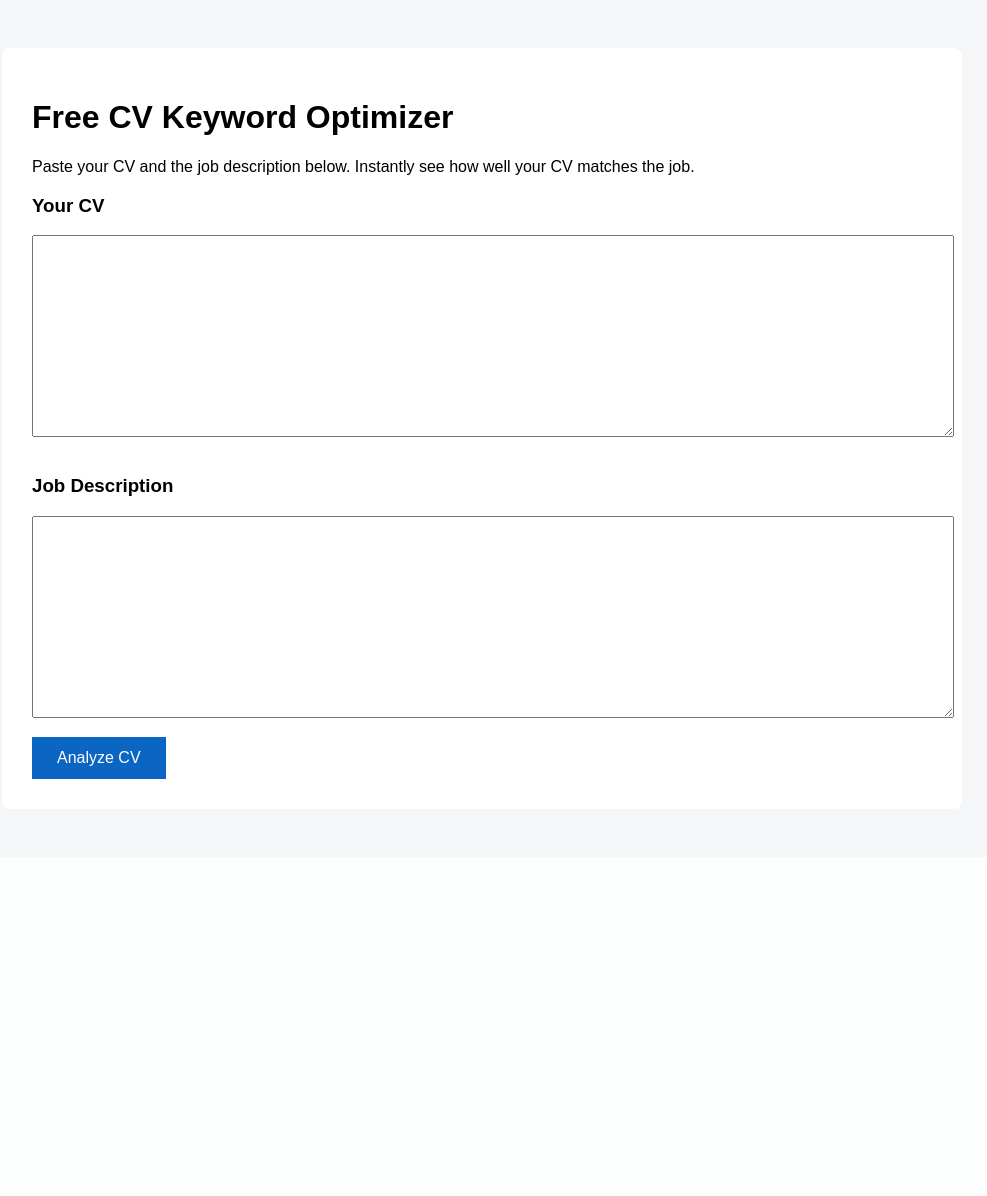
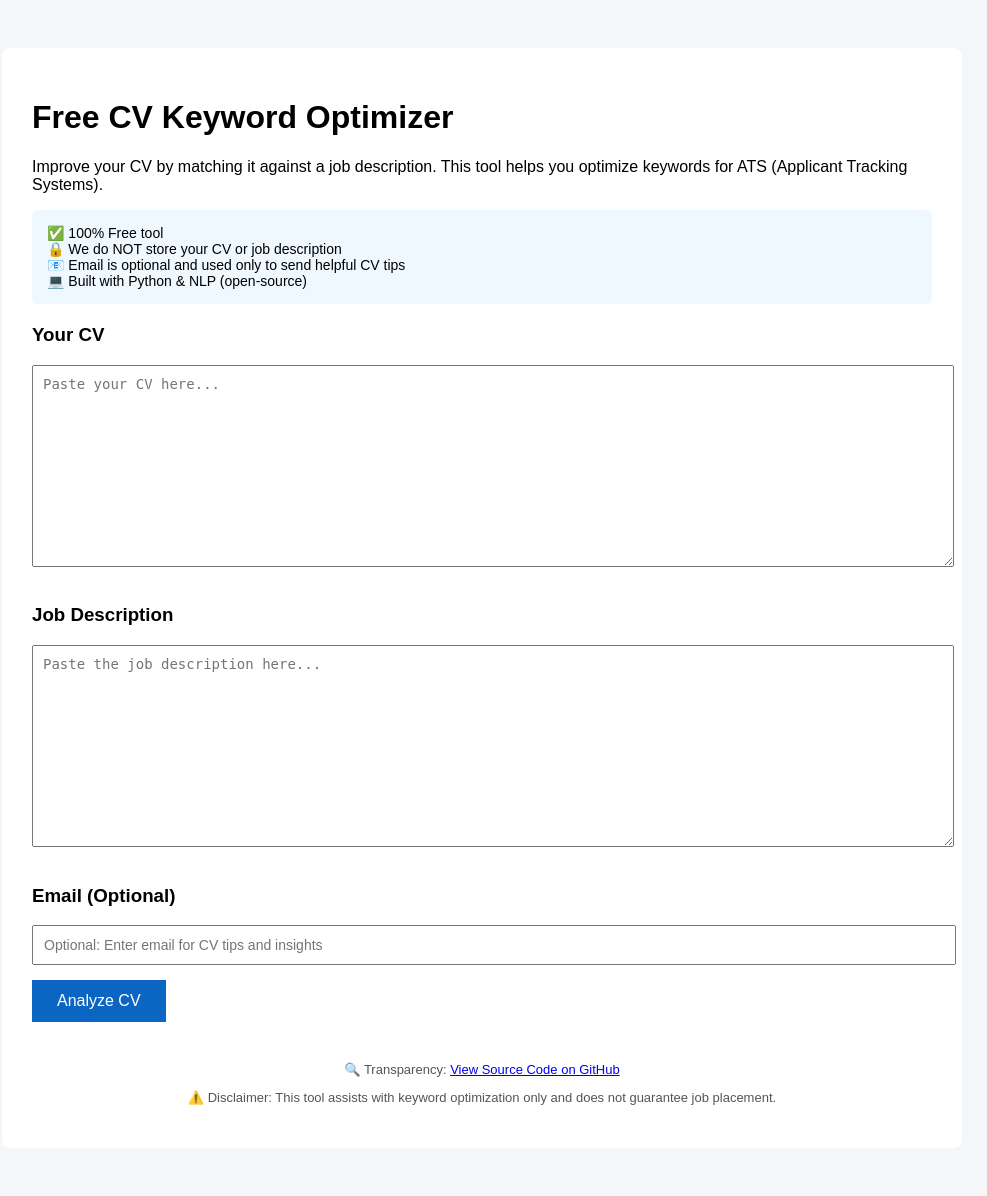
Before and after one commit to ThapeloAKhechane/cv-keyword-optimizer, a FastAPI app: page / in a window 1280 px wide. Shown: the whole page, without its empty margins (158-1145 px from the left). Before the commit the page ends 779 px from the top, so only its background shows below. Run offline with FastAPI, Linux system fonts and the light colour scheme.

Commit message:
Add trust elements and optional email capture

```diff
--- a/app.py
+++ b/app.py
@@ -2,6 +2,7 @@ from fastapi import FastAPI, Request, Form
 from fastapi.responses import HTMLResponse
 from fastapi.templating import Jinja2Templates
 import uvicorn
+from datetime import datetime
 
 from nlp import compare_cv_to_job
 
@@ -14,7 +15,11 @@ templates = Jinja2Templates(directory="templates")
 def home(request: Request):
     return templates.TemplateResponse(
         "index.html",
-        {"request": request, "result": None}
+        {
+            "request": request,
+            "result": None,
+            "message": None
+        }
     )
 
 
@@ -22,12 +27,56 @@ def home(request: Request):
 def analyze(
     request: Request,
     cv_text: str = Form(...),
-    job_text: str = Form(...)
+    job_text: str = Form(...),
+    email: str = Form(None)
 ):
+    # Run NLP comparison (CV and Job text are NOT stored)
     result = compare_cv_to_job(cv_text, job_text)
+
+    # Optional: save email safely (ONLY email, no CV data)
+    if email:
+        with open("leads.csv", "a", encoding="utf-8") as f:
+            f.write(f"{email},{datetime.now()}\n")
+
+        message = "✅ Thanks! Your email was recorded. We may send helpful CV tips."
+    else:
+        message = None
+
     return templates.TemplateResponse(
         "index.html",
-        {"request": request, "result": result}
+        {
+            "request": request,
+            "result": result,
+            "message": message
+        }
+    )
+
+
+@app.get("/about", response_class=HTMLResponse)
+def about(request: Request):
+    return HTMLResponse(
+        """
+        <h2>About This Tool</h2>
+        <p>
+        This free AI-powered CV Keyword Optimizer was built using Python and NLP
+        to help job seekers improve CV relevance and ATS compatibility.
+        </p>
+
+        <p>
+        🔒 We do NOT store CV or job description content.<br>
+        📧 Emails (if provided) are used only to send helpful resources.<br>
+        💻 Source code is openly available on GitHub.
+        </p>
+
+        <p>
+        <a href="https://github.com/ThapeloAKhechane/cv-keyword-optimizer" target="_blank">
+        View GitHub Repository
+        </a>
+        </p>
+
+        <p><b>Disclaimer:</b> This tool assists with keyword optimization only.
+        It does not guarantee job placement.</p>
+        """
     )
 
 
--- a/templates/index.html
+++ b/templates/index.html
@@ -23,6 +23,12 @@
             padding: 10px;
             font-size: 14px;
         }
+        input[type="email"] {
+            width: 100%;
+            padding: 10px;
+            margin-bottom: 15px;
+            font-size: 14px;
+        }
         button {
             padding: 12px 25px;
             background: #0a66c2;
@@ -44,24 +50,63 @@
         ul {
             columns: 2;
         }
+        .trust-box {
+            background: #f0f8ff;
+            padding: 15px;
+            border-radius: 6px;
+            margin-bottom: 20px;
+            font-size: 14px;
+        }
+        .message {
+            margin-top: 15px;
+            padding: 10px;
+            background: #e6fffa;
+            border-radius: 6px;
+            color: #065f46;
+        }
+        .footer {
+            margin-top: 40px;
+            font-size: 13px;
+            color: #555;
+            text-align: center;
+        }
     </style>
 </head>
 <body>
 
 <div class="container">
     <h1>Free CV Keyword Optimizer</h1>
-    <p>Paste your CV and the job description below.
-       Instantly see how well your CV matches the job.</p>
+    <p>
+        Improve your CV by matching it against a job description.
+        This tool helps you optimize keywords for ATS (Applicant Tracking Systems).
+    </p>
+
+    <!-- TRUST & TRANSPARENCY -->
+    <div class="trust-box">
+        ✅ 100% Free tool<br>
+        🔒 We do NOT store your CV or job description<br>
+        📧 Email is optional and used only to send helpful CV tips<br>
+        💻 Built with Python & NLP (open-source)
+    </div>
 
     <form method="post" action="/analyze">
         <h3>Your CV</h3>
-        <textarea name="cv_text" required></textarea>
+        <textarea name="cv_text" placeholder="Paste your CV here..." required></textarea>
 
         <h3>Job Description</h3>
-        <textarea name="job_text" required></textarea>
+        <textarea name="job_text" placeholder="Paste the job description here..." required></textarea>
+
+        <h3>Email (Optional)</h3>
+        <input type="email" name="email" placeholder="Optional: Enter email for CV tips and insights">
 
         <button type="submit">Analyze CV</button>
     </form>
+
+    {% if message %}
+    <div class="message">
+        {{ message }}
+    </div>
+    {% endif %}
 
     {% if result %}
     <div class="result">
@@ -79,6 +124,18 @@
         {% endif %}
     </div>
     {% endif %}
+
+    <div class="footer">
+        <p>
+            🔍 Transparency:
+            <a href="https://github.com/ThapeloAKhechane/cv-keyword-optimizer" target="_blank">
+                View Source Code on GitHub
+            </a>
+        </p>
+        <p>
+            ⚠️ Disclaimer: This tool assists with keyword optimization only and does not guarantee job placement.
+        </p>
+    </div>
 </div>
 
 </body>
```
